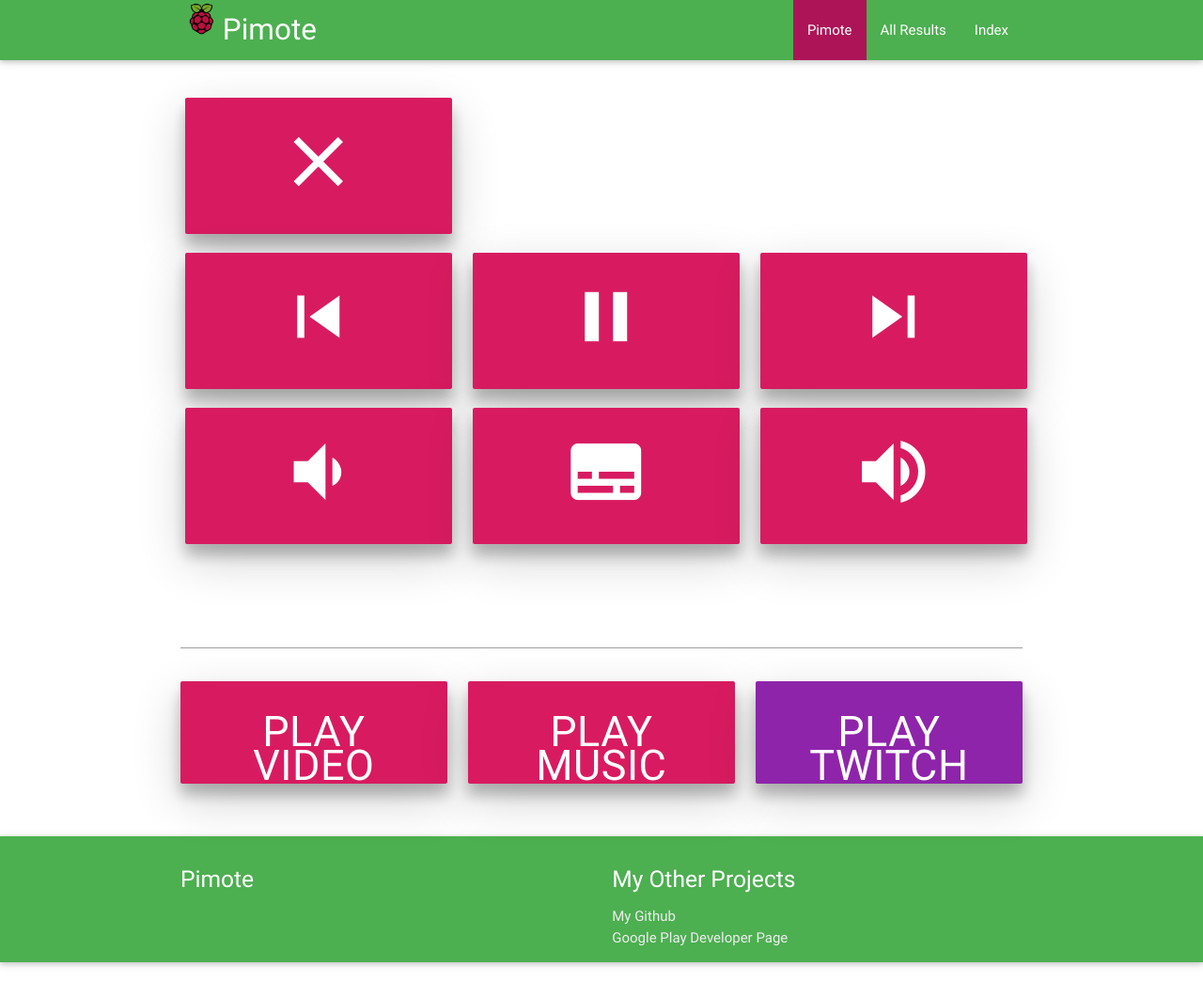
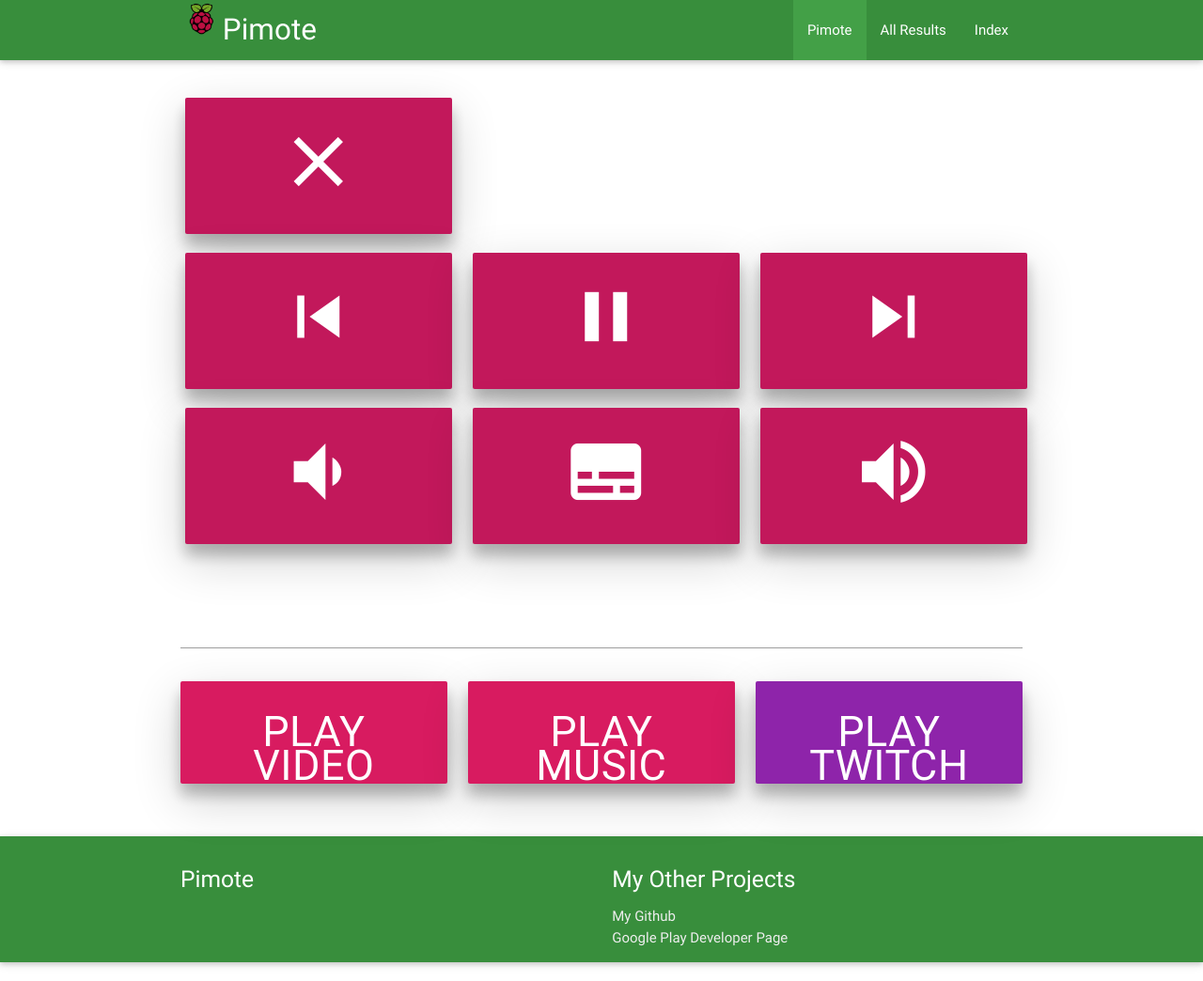
Before and after one commit to PoisonRain/django-thermal-dashboard, a Django app: page /pimote/ in a window 1280 px wide. Shown: the whole page at 94% size. Run offline with Django 3.2, Linux system fonts and the light colour scheme; some libraries are stand-ins or nearby versions.

Commit message:
changed more colors

```diff
--- a/pimote/templates/pimote/base.html
+++ b/pimote/templates/pimote/base.html
@@ -9,14 +9,14 @@
 	<link href="https://fonts.googleapis.com/icon?family=Material+Icons" rel="stylesheet">
 	<link rel="shortcut icon" type="image/x-icon" href="{% static 'polls/ico0.png' %}"/>
 	<title>{% block page_title_block %}Philosophical Polls{% endblock %}</title>
-	<nav class="green">
+	<nav class="green darken-2">
 		<div class="top-nav">
 			<div class="container">
 				<div class="nav-wrapper">
 					<img class="circle" src="{% static 'pimote/piicon.png' %}" style="height: 5%; width: 5%;" />
 					<a href="#" class="brand-logo">{% block title_block %}Philosophical Polls{% endblock %}</a>
 					<ul id="nav-mobile" class="right hide-on-med-and-down">
-						<li><a href="/pimote/" class="pink darken-3">Pimote</a></li>
+						<li><a href="/pimote/" class="green darken-1">Pimote</a></li>
 						<li><a href="/polls/allresults/">All Results</a></li>
 						<li><a href="/polls/">Index</a></li>
 					</ul>
@@ -25,14 +25,14 @@
 		</div>
 	</nav>
 </head>
-<body>
+<body class="">
 	<div class="container">
 	{% block body_block %}{% endblock %}
 	</div>
         {% block footer %}
                 <script type="text/javascript" src="https://code.jquery.com/jquery-2.1.1.min.js"></script>
                 <script type="text/javascript" src="{% static 'polls/js/materialize.js' %}"></script>
-		<footer class="page-footer green z-depth-1">
+		<footer class="page-footer green darken-2 z-depth-1">
 			<div class="container">
 				<div class="row">
 					<div class="col s6">
--- a/pimote/templates/pimote/pimote.html
+++ b/pimote/templates/pimote/pimote.html
@@ -6,29 +6,29 @@
 {% block body_block %}
 <div class="row" style="margin-top: 35px">
 	<div class="col s4 m4 l4 pdiv">
-		<a href='/pimote/quit' class="pink darken-1 btn waves-effect pbtn z-depth-3"><i class="material-icons picon">close</i></a>
+		<a href='/pimote/quit' class="pink darken-2 btn waves-effect pbtn z-depth-3"><i class="material-icons picon">close</i></a>
 	</div>
 </div>
 <div class="row">
 	<div class="col s4 m4 l4 pdiv">
-		<a href='/pimote/rw' class="pink darken-1 btn waves-effect pbtn z-depth-3"><i class="material-icons picon">skip_previous</i></a>
+		<a href='/pimote/rw' class="pink darken-2 btn waves-effect pbtn z-depth-3"><i class="material-icons picon">skip_previous</i></a>
 	</div>
 	<div class="col s4 m4 l4 pdiv">
-		<a href='/pimote/pause' class="pink darken-1 btn waves-effect pbtn z-depth-3"><i class="material-icons picon">pause</i></a>
+		<a href='/pimote/pause' class="pink darken-2 btn waves-effect pbtn z-depth-3"><i class="material-icons picon">pause</i></a>
 	</div>
 	<div class="col s4 m4 l4 pdiv">
-		<a href='/pimote/ff' class="pink darken-1 btn waves-effect pbtn z-depth-3"><i class="material-icons picon">skip_next</i></a>
+		<a href='/pimote/ff' class="pink darken-2 btn waves-effect pbtn z-depth-3"><i class="material-icons picon">skip_next</i></a>
 	</div>
 </div>
 <div class="row">
 	<div class="col s4 m4 l4 pdiv">
-		<a href='/pimote/volumedown' class="pink darken-1 btn waves-effect pbtn z-depth-3"><i class="material-icons picon">volume_down</i></a>
+		<a href='/pimote/volumedown' class="pink darken-2 btn waves-effect pbtn z-depth-3"><i class="material-icons picon">volume_down</i></a>
 	</div>
 	<div class="col s4 m4 l4 pdiv">
-		<a href='/pimote/togglesubtitles' class="pink darken-1 btn waves-effect pbtn z-depth-3"><i class="material-icons picon">subtitles</i></a>
+		<a href='/pimote/togglesubtitles' class="pink darken-2 btn waves-effect pbtn z-depth-3"><i class="material-icons picon">subtitles</i></a>
 	</div>
 	<div class="col s4 m4 l4 pdiv">
-		<a href='/pimote/volumeup' class="pink darken-1 btn waves-effect pbtn z-depth-3"><i class="material-icons picon">volume_up</i></a>
+		<a href='/pimote/volumeup' class="pink darken-2 btn waves-effect pbtn z-depth-3"><i class="material-icons picon">volume_up</i></a>
 	</div>
 </div>
 <form id="detailform" action="">
```
Also changed, not shown: db.sqlite3.
